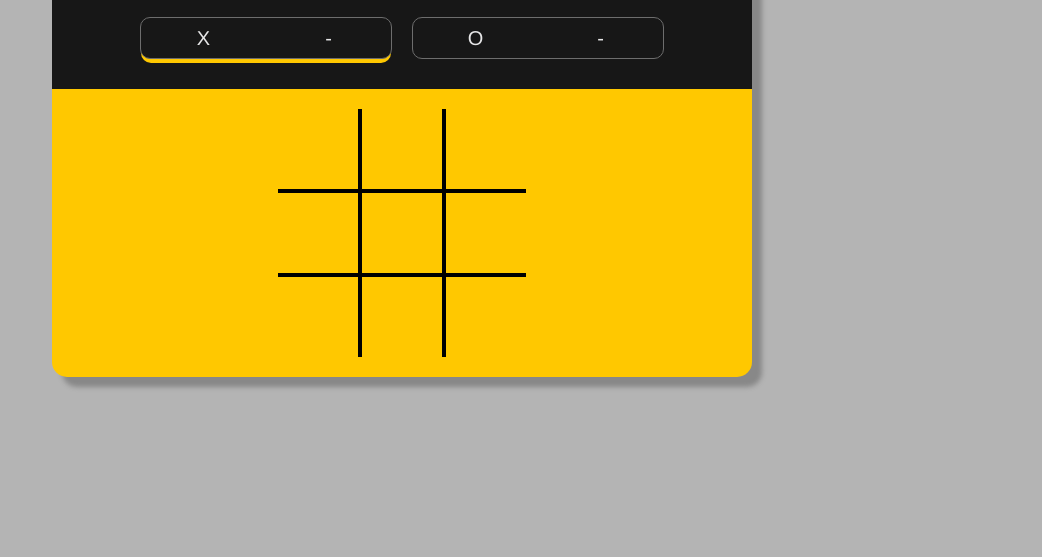
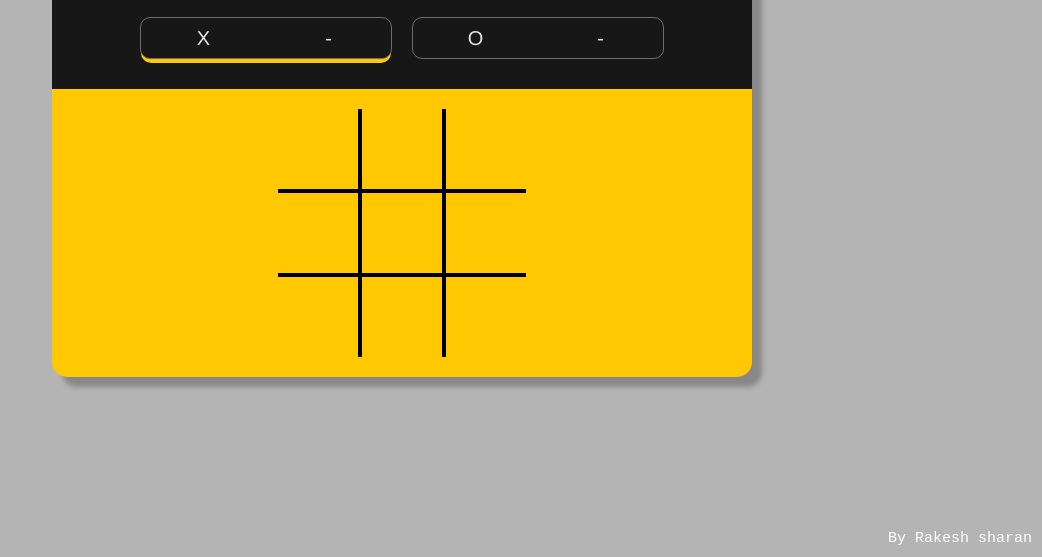
Before and after one commit to Rakeshwinter/Project-1-Tic-Tac-toe, a plain HTML site: page index.html in a window 1280 px wide. Shown: the part 243-800 px from the top of the page, without its empty margins (238-1280 px from the left). Drawn offline with nearby package versions, Linux system fonts and the light colour scheme.

Commit message:
Add files via upload

```diff
--- a/index.html
+++ b/index.html
@@ -95,7 +95,9 @@
             <p class="footer-para">Click to start the next game / reload to play again!</p>
         </div>
     </div>
-
+    <footer>
+        <p>By Rakesh sharan</p>
+    </footer>
 
 
     <script src="https://code.jquery.com/jquery-3.7.1.slim.js" integrity="sha256-UgvvN8vBkgO0luPSUl2s8TIlOSYRoGFAX4jlCIm9Adc=" crossorigin="anonymous"></script>
--- a/style.css
+++ b/style.css
@@ -392,6 +392,21 @@ h1{
     opacity: 1;
 }
 
+
+footer{
+    position: absolute;
+    color: #ffffff;
+    font-size: 15px;
+    font-family:'Courier New', Courier, monospace;
+    bottom: 0;
+    width: 100%;
+}
+footer p{
+    text-align: end;
+    margin: 0;
+    padding: 10px;
+}
+
 @media(max-width: 750px){
     :root{
         --size:60;
```
